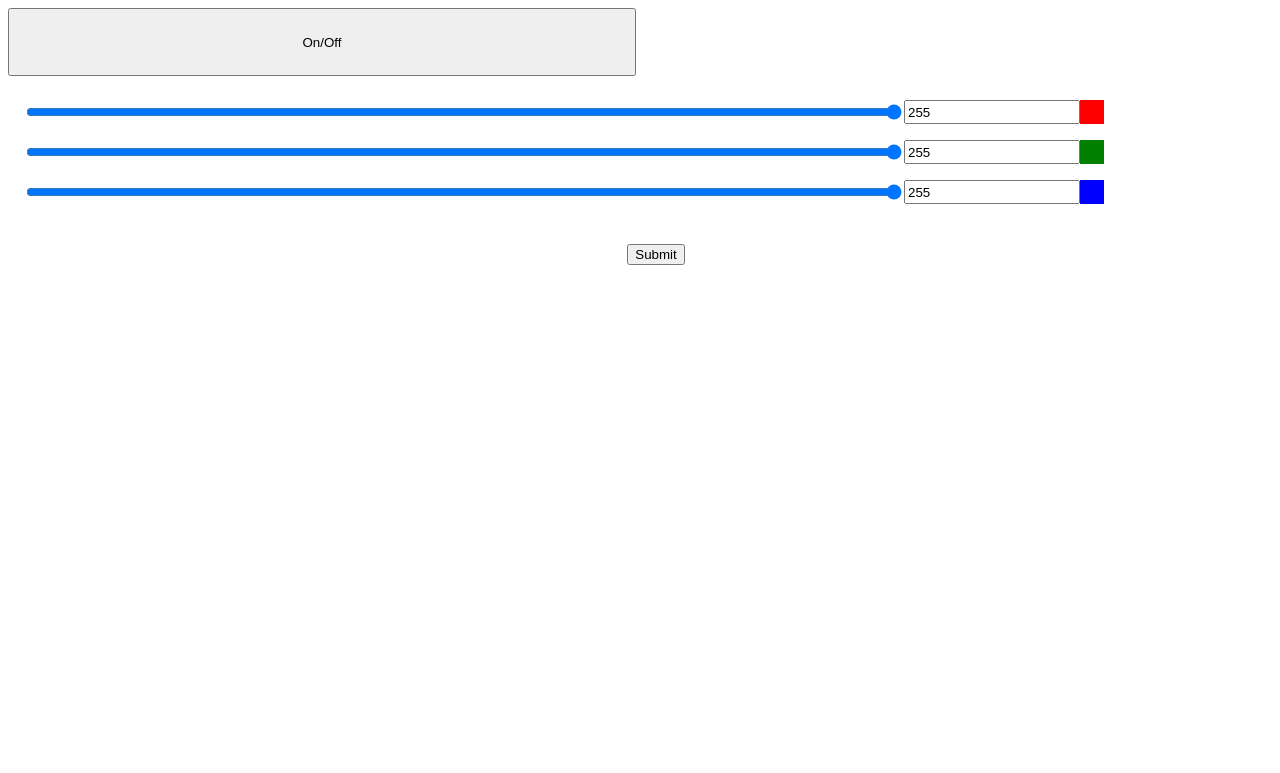
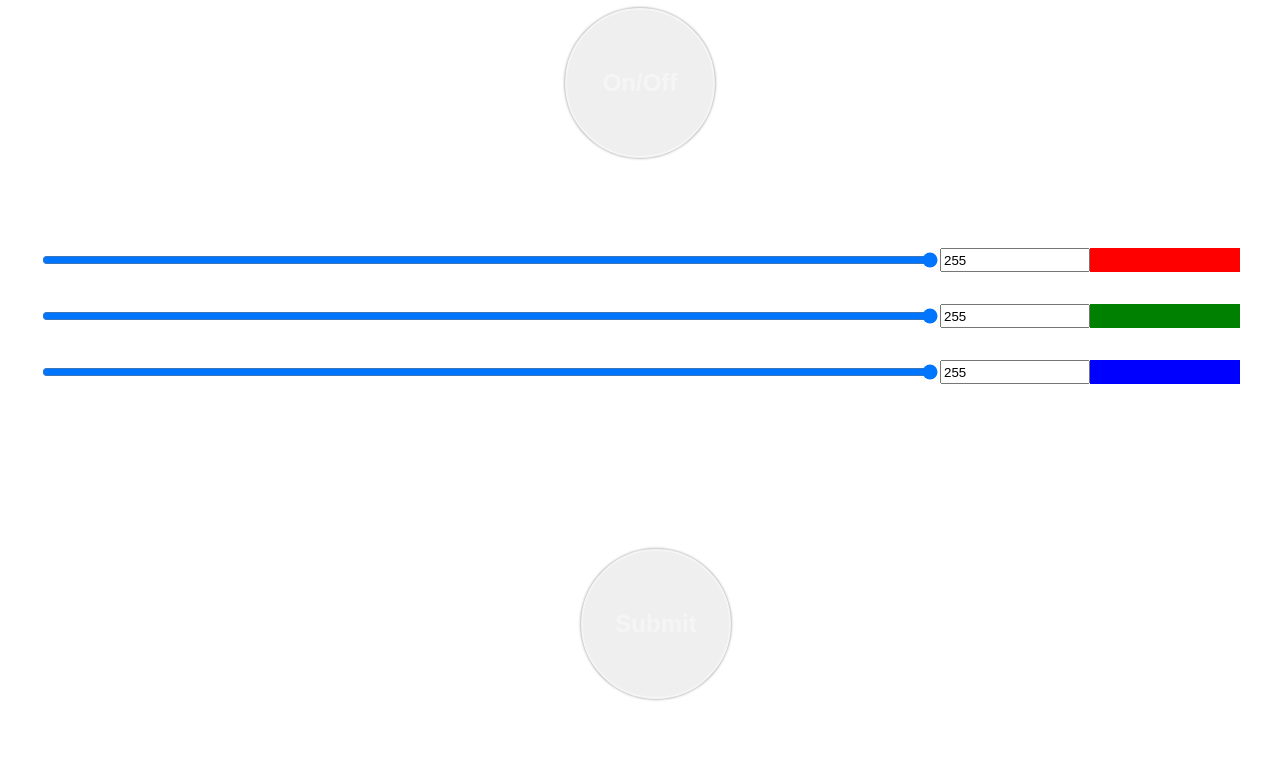
Before and after one commit to chasefarmer2808/rgbapp, a Flask app: page / in a window 1280 px wide. Shown: the top 773 px of the page. Run offline with Flask 2, Linux system fonts and the light colour scheme.

Commit message:
WIP clean ui

```diff
--- a/static/css/styles.css
+++ b/static/css/styles.css
@@ -10,6 +10,8 @@ body {
     grid-template-columns: 1fr;
     grid-template-rows: 1fr 2fr 2fr;
     grid-gap: 8px;
+    align-items: center;
+    justify-items: center;
     grid-template-areas:
         "power"
         "picker"
@@ -23,28 +25,42 @@ body {
 
 .power-button-container {
     grid-area: power;
-    display: grid;
-    grid-template-columns: 1fr 1fr;
-    grid-template-rows: 1fr;
-    grid-gap: 8px;
+    display: flex;
+    justify-content: center;
 }
 
 .circle-button {
-
+    display: block;
+    width: 150px;
+    height: 150px;
+    line-height: 50px;
+    border: 2px solid #f5f5f5;
+    border-radius: 50%;
+    color: #f5f5f5;
+    text-align: center;
+    text-decoration: none;
+    box-shadow: 0 0 3px gray;
+    font-size: 24px;
+    font-weight: bold;
 }
 
 .color-picker-container {
     grid-area: picker;
+    width: 100%;
 }
 
 .slider {
     display: grid;
-    grid-template-columns: 5fr 1fr 1fr;
-    margin: 16px;
+    grid-template-columns: 6fr 1fr 1fr;
+    margin: 32px;
+}
+
+.lg-slider {
+
 }
 
 .color-box {
-    width: 24px;
+    width: 100%;
     height: 24px;
 }
 
@@ -60,13 +76,16 @@ body {
     background-color: blue;
 }
 
+.submit-container {
+    grid-area: submit;
+    width: 100%;
+    height: 100%;
+    display: grid;
+}
+
 .submit-button-container {
     width: 100%;
     display: flex;
     margin: 16px;
     justify-content: center;
 }
-
-.submit-button {
-    width: 50vw;
-}
--- a/templates/index.html
+++ b/templates/index.html
@@ -13,17 +13,17 @@
             <div class="color-picker-container">
                 <div class="slider-container">
                     <div class="slider">
-                        <input type="range" id="red-range" min="0" max="255">
+                        <input type="range" class="lg-slider" id="red-range" min="0" max="255">
                         <input type="number" id="red-val" min="0" max="255">
                         <div class="color-box" id="red-box"></div>
                     </div>
                     <div class="slider">
-                        <input type="range" id="green-range" min="0" max="255">
+                        <input type="range" class="lg-slider" id="green-range" min="0" max="255">
                         <input type="number" id="green-val" min="0" max="255">
                         <div class="color-box" id="green-box"></div>
                     </div>
                     <div class="slider">
-                        <input type="range" id="blue-range" min="0" max="255">
+                        <input type="range" class="lg-slider" id="blue-range" min="0" max="255">
                         <input type="number" id="blue-val" min="0" max="255">
                         <div class="color-box" id="blue-box"></div>
                     </div>
```
